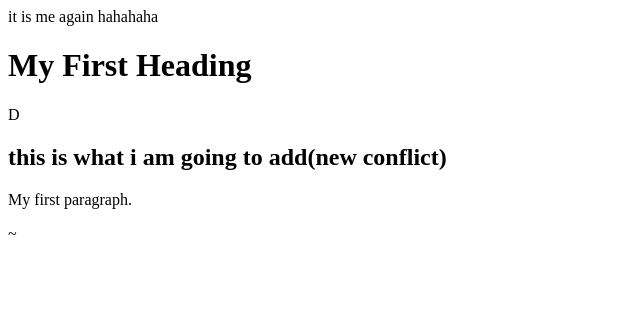
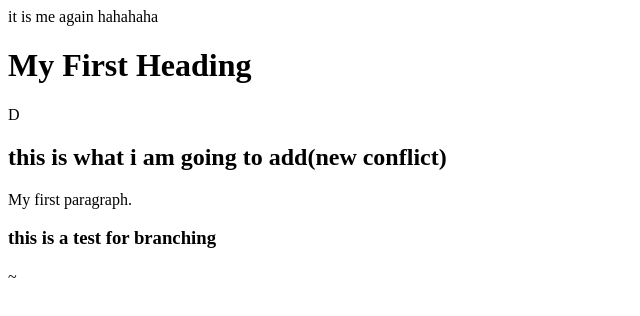
Before and after one commit to mingwd/newTest, a plain HTML site: page index.html in a window 1280 px wide. Shown: the whole page, without its empty margins (0-640 px from the left). Drawn offline with Linux system fonts and the light colour scheme.

Commit message:
this is a test for branching I modified stuff in index

```diff
--- a/index.html
+++ b/index.html
@@ -6,6 +6,7 @@ it is me again hahahaha
 <h2>this is what i am going to add(new conflict)</h2>
 <p>My first paragraph.</p>
 
+<h3>this is a test for branching</h3>
 </body>
 </html>
 ~
```
